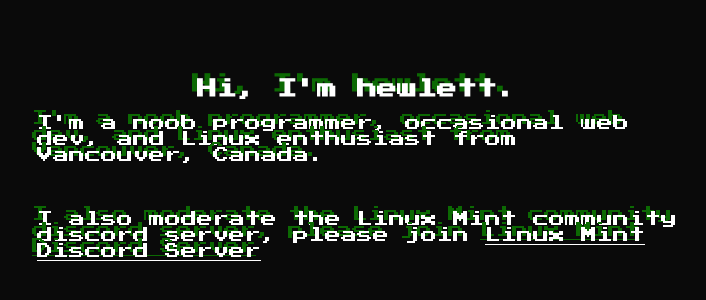
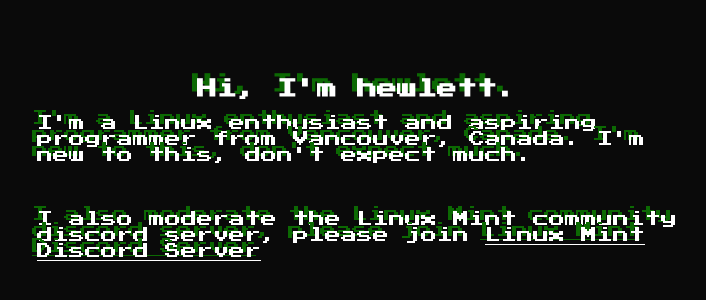
Before and after one commit to hewlett-packard-lovecraft/hewlett-s-site, a plain HTML site: page about.html in a window 1280 px wide. Shown: the part 174-474 px from the top of the page, without its empty margins (283-989 px from the left). Drawn offline with Linux system fonts and the light colour scheme.

Commit message:
Update about.html

```diff
--- a/about.html
+++ b/about.html
@@ -9,8 +9,8 @@
   <body>
     <h1>Hi, I'm hewlett.</h1>
     <p>
-      I'm a noob programmer, occasional web dev, and Linux enthusiast from
-      Vancouver, Canada.
+      I'm a Linux enthusiast and aspiring programmer from
+      Vancouver, Canada. I'm new to this, don't expect much.
     </p>
     <br />
     <p>
```
